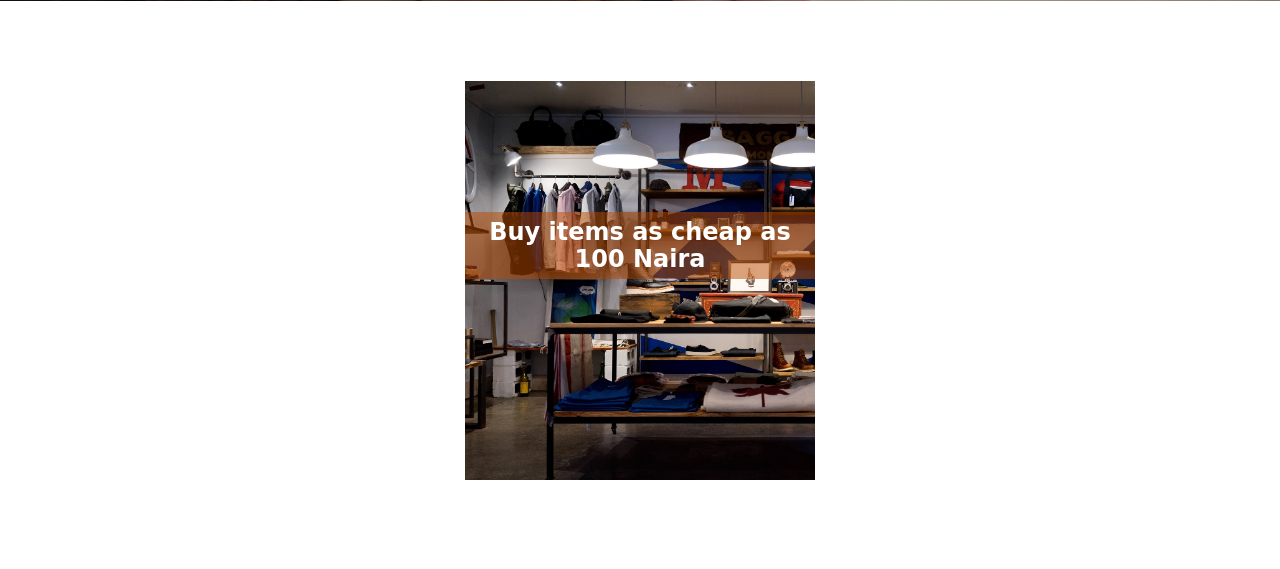
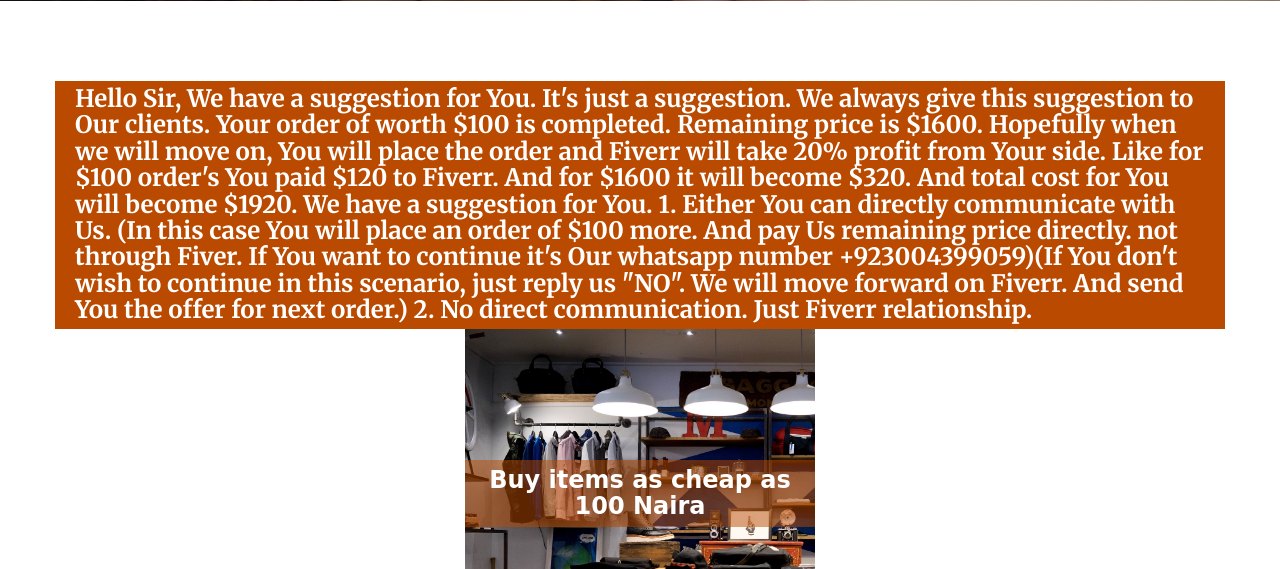
Before and after one commit to dev-men/dev-traffle, a Rails app: page / in a window 1280 px wide. Shown: the part 709-1278 px from the top of the page. Run offline with Rails 7, Linux system fonts and the light colour scheme; data that the repository does not hold is empty; style sheets or scripts are compiled from the project's sources; parts of the project's set-up code (start-up, migrations or seed data) failed here and were passed over; some libraries are stand-ins or nearby versions.

Commit message:
Message Added on index page

```diff
--- a/app/views/homes/index.html.erb
+++ b/app/views/homes/index.html.erb
@@ -27,6 +27,28 @@
   <div class="container">
     <div class="content-top">
       <div class="content-top1">
+        <div class="row" style="background:#BA4A00; color:#FFFFFF; font-size:17px;padding: 5px;">
+          <div class="col-md-12">
+            <h3>
+              Hello Sir,
+We have a suggestion for You.
+It's just a suggestion. We always give this suggestion to Our clients.
+Your order of worth $100 is completed.
+Remaining price is $1600.
+Hopefully when we will move on, You will place the order and Fiverr will take
+20% profit from Your side.
+Like for $100 order's You paid $120 to Fiverr.
+And for $1600 it will become $320. And total cost for You will become $1920.
+We have  a suggestion for You.
+1. Either You can directly communicate with Us.
+	(In this case You will place an order of $100 more. And pay Us remaining price directly.
+		not through Fiver. If You want to continue it's Our whatsapp number
+		+923004399059)(If You don't wish to continue in this scenario, just reply us "NO".
+		We will move forward on Fiverr. And send You the offer for next order.)
+2. No direct communication. Just Fiverr relationship.
+            </h3>
+          </div>
+        </div>
         <div class="col-md-4 col-md2 animated wow fadeInLeft" data-wow-delay=".5s">
           <%if @size > (@count)%>
             <div class="col-md1 simpleCart_shelfItem">
```
